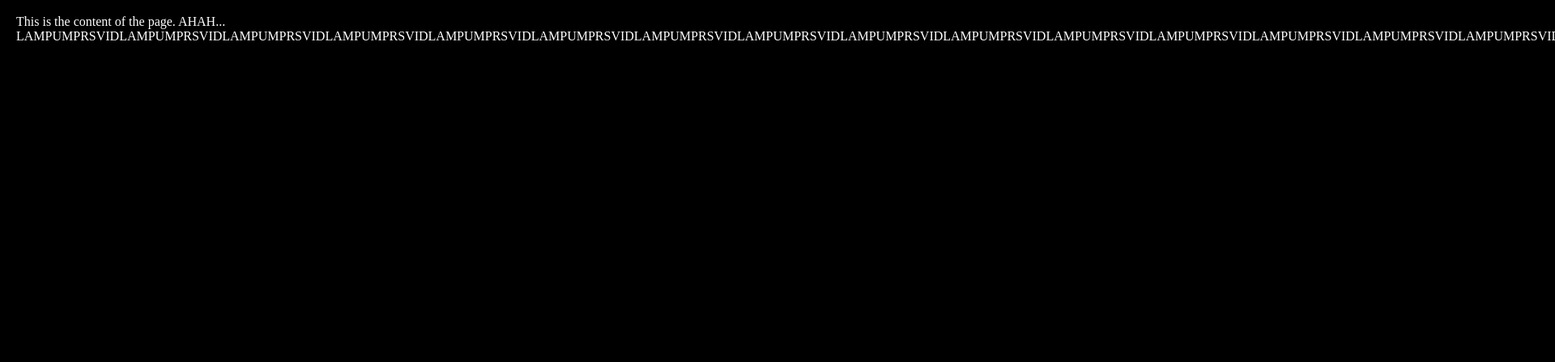
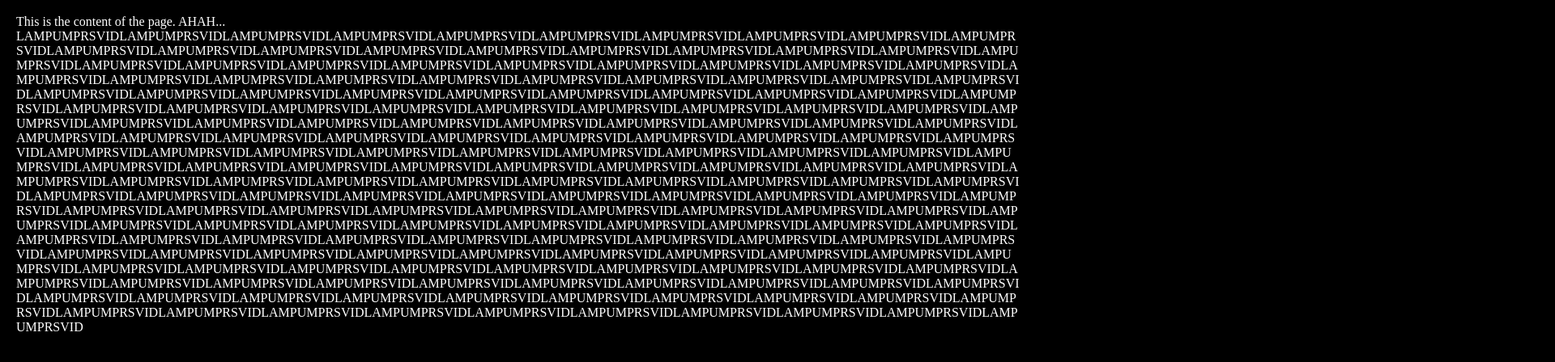
Before and after one commit to rsvid/lamppump, a plain HTML site: page index.html in a window 1280 px wide. Shown: the part 120-568 px from the top of the page at 81% size, 1920 px wide, since content can reach past the window. Drawn offline with Linux system fonts and the light colour scheme.

Commit message:
index.html

```diff
--- a/index.html
+++ b/index.html
@@ -37,6 +37,9 @@
         h1 {
             margin-top: 0;
         }
+        p {
+            word-wrap: break-word; /* Перенос текста по окончанию строки */
+        }
     </style>
 </head>
 <body>
```
